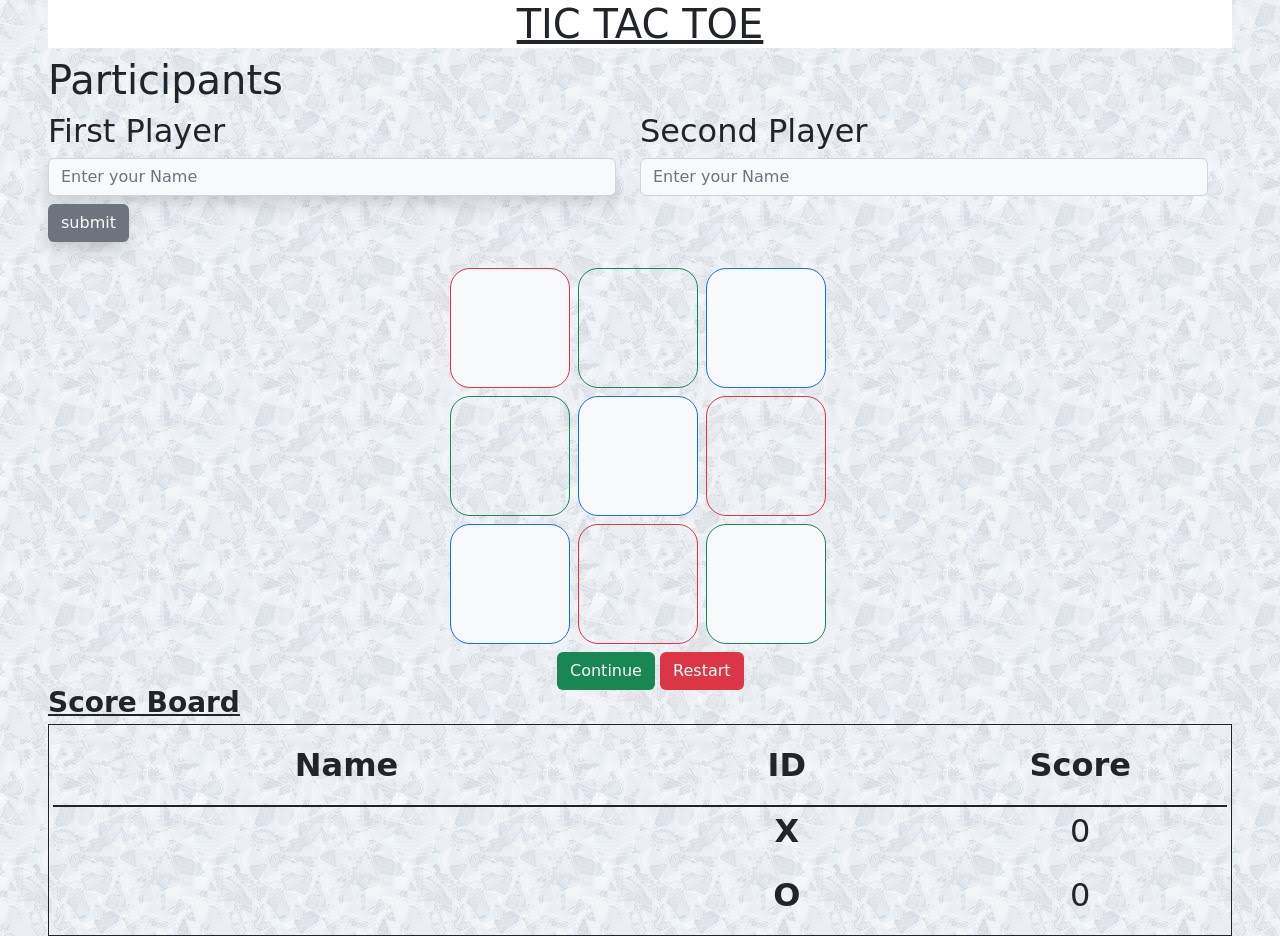
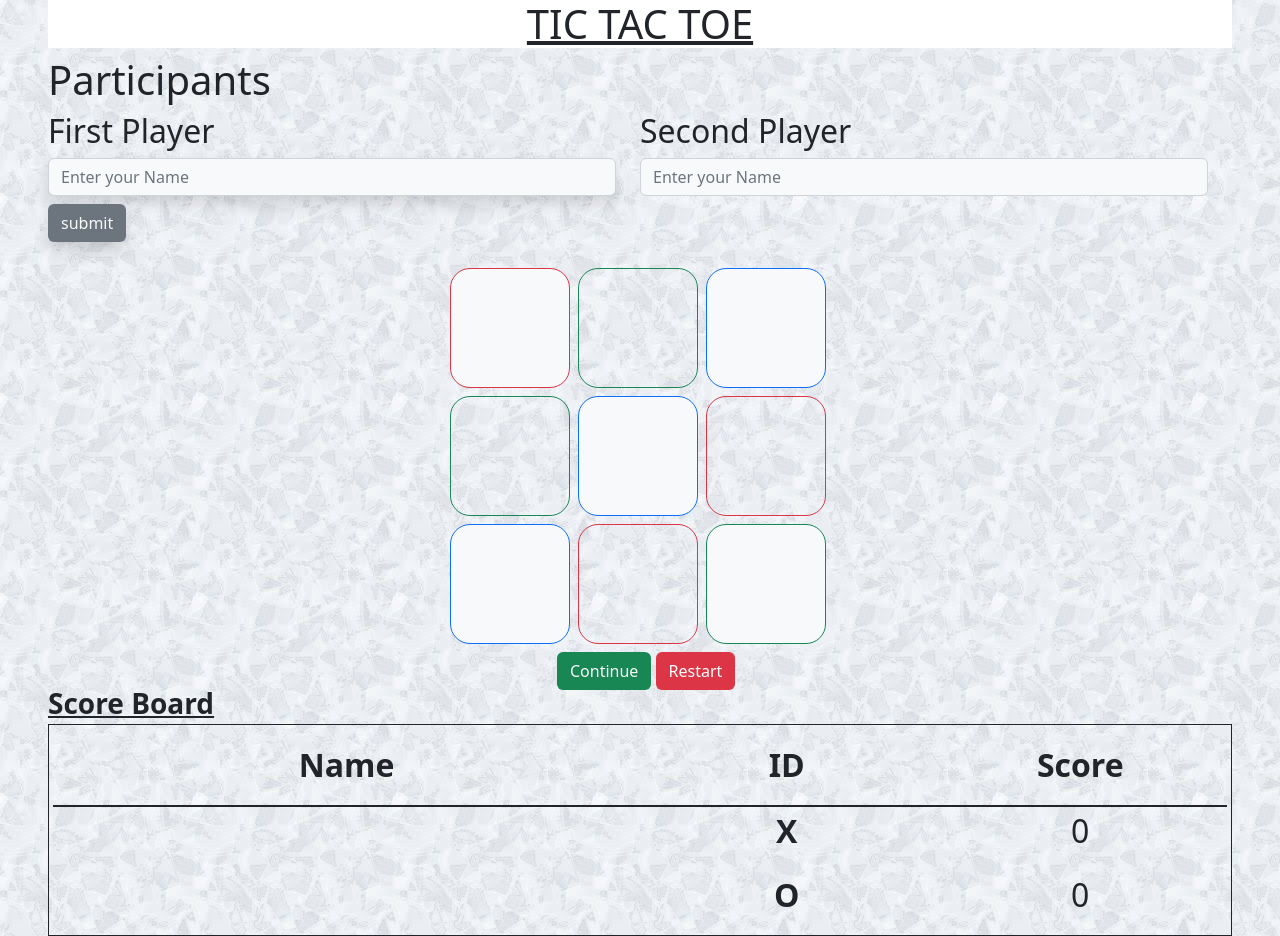
Before and after one commit to GloryOdunayo/tic-tac-toe, a plain HTML site: page index.html in a window 1280 px wide. Drawn offline with Linux system fonts and the light colour scheme.

Commit message:
Tic-tac-toe

```diff
--- a/index.html
+++ b/index.html
@@ -10,7 +10,7 @@
 <style>
     body{
         background-image: url(im.jpeg);
-        font-family: cursive;
+        font-family:'Fredoka One' cursive;
     }
     .toe{
         /* padding-top: 30px; */
@@ -19,7 +19,7 @@
         border-radius: 20px;
         width: 120px;
         height: 120px;
-        /* font-family: 'Permanent Marker', cursive;      */
+        font-family: 'Permanent Marker', cursive;
     }
 
     #tic{
```
